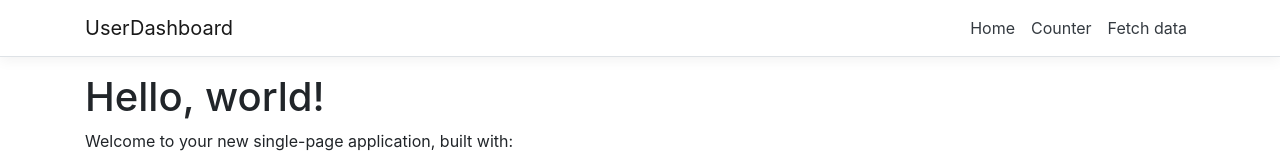
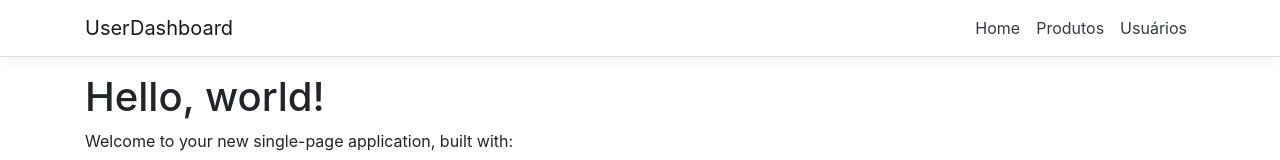
Before and after one commit to marcelotakayama/UserDashboard, an Angular app in the folder UserDashboard/ClientApp/: page / in a window 1280 px wide. Shown: the top 160 px of the page. Built offline with nearby package versions, Linux system fonts and the light colour scheme.

Commit message:
iniciando modificações

```diff
--- a/UserDashboard/ClientApp/src/app/nav-menu/nav-menu.component.html
+++ b/UserDashboard/ClientApp/src/app/nav-menu/nav-menu.component.html
@@ -12,10 +12,10 @@
             <a class="nav-link text-dark" [routerLink]='["/"]'>Home</a>
           </li>
           <li class="nav-item" [routerLinkActive]='["link-active"]'>
-            <a class="nav-link text-dark" [routerLink]='["/counter"]'>Counter</a>
+            <a class="nav-link text-dark" [routerLink]='["/counter"]'>Produtos</a>
           </li>
           <li class="nav-item" [routerLinkActive]='["link-active"]'>
-            <a class="nav-link text-dark" [routerLink]='["/fetch-data"]'>Fetch data</a>
+            <a class="nav-link text-dark" [routerLink]='["/fetch-data"]'>Usuários</a>
           </li>
         </ul>
       </div>
```
Also changed, not shown: 1 other file (tests, documents, lock files or other folders).
